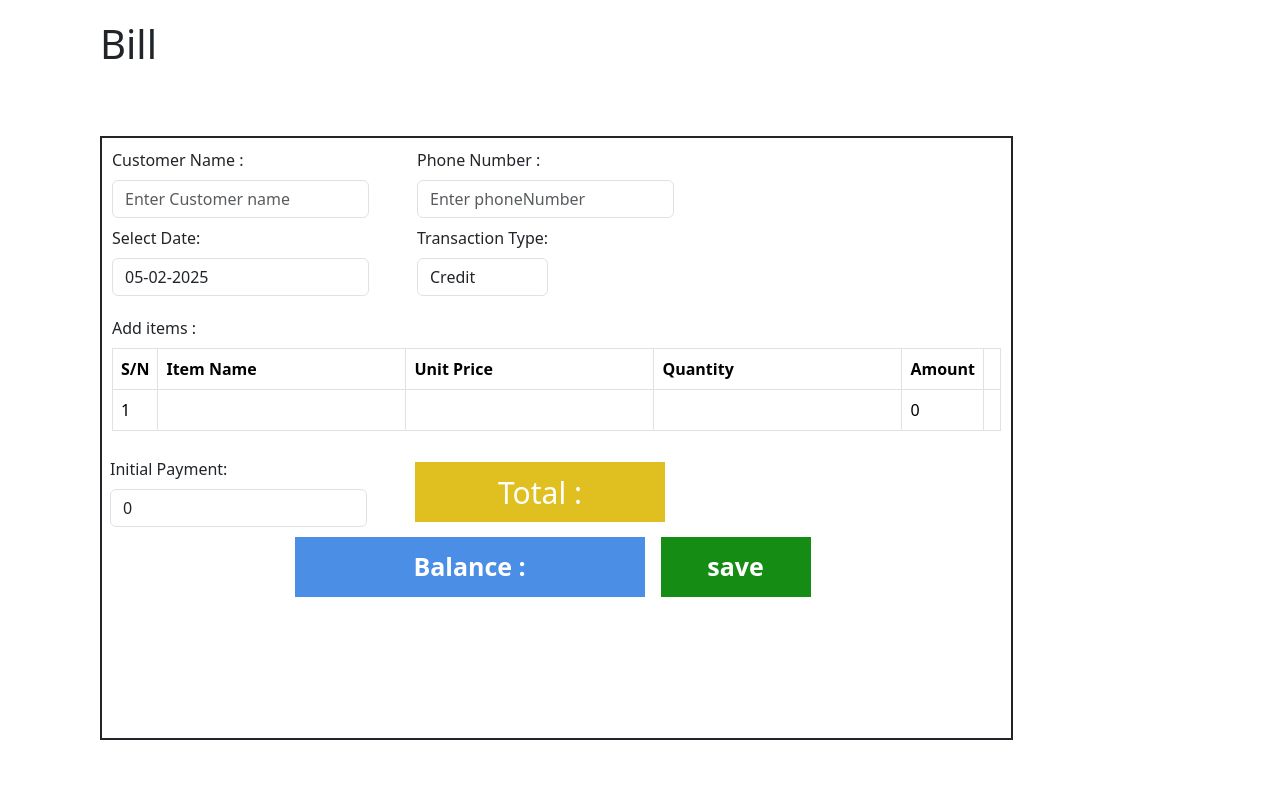
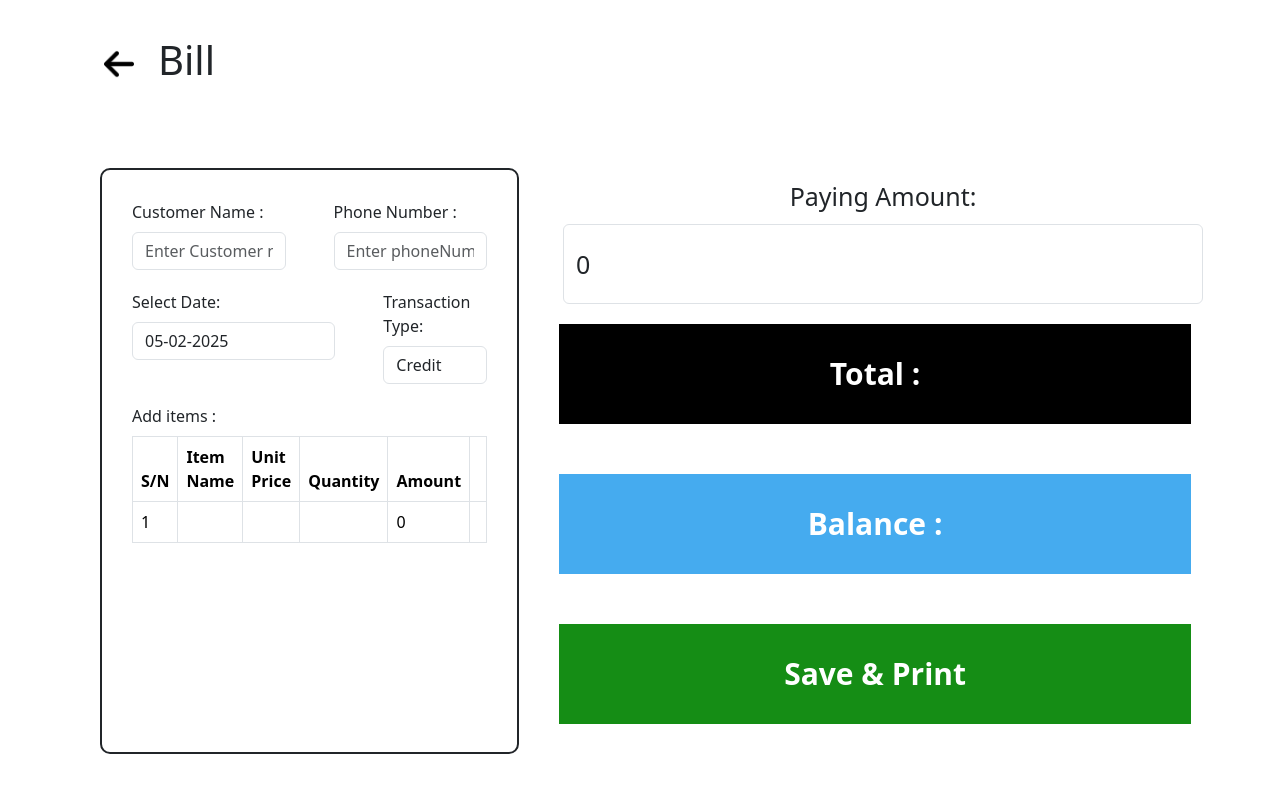
Before and after one commit to shahir-p/mill-app, a plain HTML site: page pages/bill.html in a window 1280 px wide. Drawn offline with nearby package versions, Linux system fonts and the light colour scheme.

Commit message:
bill bugs fix

```diff
--- a/pages/bill.html
+++ b/pages/bill.html
@@ -44,7 +44,7 @@
 
         .form-container {
             display: block;
-            padding: 10px;
+            padding: 30px;
             /* margin-top: 20px; */
         }
 
@@ -55,7 +55,9 @@
         }
 
         .billBox {
+
             border: 2px solid;
+            border-radius: 10px;
             margin: 20px;
         }
 
@@ -109,48 +111,86 @@
 
 
 
-        .TOTAL {
-            width: 350px;
-            height: 60px;
-            background-color: rgb(75, 142, 230);
-            color: white;
-            display: flex;
-            justify-content: center;
-            align-items: center;
-            font-size: 25px;
-            font-weight: bold;
-        }
+
 
         .print {
-            width: 150px;
-            height: 60px;
+            width: 100%;
+            height: 100%;
             background-color: rgb(21, 141, 21);
             color: white;
             display: flex;
             justify-content: center;
             align-items: center;
-            font-size: 25px;
+            font-size: 30px;
             font-weight: bold;
+            cursor: pointer;
+        }
+        .print:hover {
+
+            background-color: rgb(63, 149, 63);
+           color: white;
+
         }
 
         #creditFields {
             display: flex;
             align-items: center;
+            /* width: 100%;  width: 100%; */
             /* background-color: lightblue; */
 
+
+        }
+        #creditFields label{
+            font-size: 25px;
+        }
+        #initialPayment{
+            height: 80px;
+            width: 40rem;
+            font-size: 25px;
+
+        }
+        .TOTAL {
+            width: 100%;
+            height: 100%;
+            background-color: rgb(69, 171, 239);
+            color: white;
+            display: flex;
+            justify-content: center;
+            align-items: center;
+            font-size: 30px;
+            font-weight: bold;
         }
 
         .credTotal {
-            height: 60px;
-            width: 250px;
-            background-color: rgb(224, 192, 32);
+            height: 100%;
+            width:100%;
+            background-color: rgb(0, 0, 0);
             text-align: center;
             display: flex;
             align-items: center;
             justify-content: center;
             font-size: 30px;
             color: white;
+            font-weight: bold;
             /*   */
+        }
+        .valuesContainer{
+            flex-grow: 1;
+            /* height: 90vh; */
+            text-align: center;
+            padding-top: 30px;
+        }
+        .values{
+            height: 100px;
+           flex-grow: 1;
+            background-color: red;
+            display: flex;
+            flex-direction: column;
+            justify-content: space-between;
+            align-items:center;
+            margin: 20px;
+            margin-bottom: 50px;
+
         }
 
         /* Media Queries for Responsiveness */
@@ -192,7 +232,7 @@
     top: 20px;
     left: 50%;
     transform: translateX(-50%);
-    background-color: #007bff;
+    background-color: #3978de;
     color: white;
     padding: 10px 20px;
     border-radius: 5px;
@@ -202,13 +242,16 @@
         </div>
         <!-- Fixed billRow -->
 
-        <h1 class="head">Bill</h1>
+        <div class="d-flex align-items-center ms-5 p-3">
+            <img width="30px" height="30px" src="./icons/back.png" alt="" id="navigate">
+            <h1 class="ms-4">Bill</h1>
+        </div>
         <div class="homeBody">
             <!-- Form to add a new product -->
 
             <div class="billBox">
                 <div class="form-container " id="billForm">
-                    <div class="d-flex gap-0 column-gap-5 mb-1">
+                    <div class="d-flex gap-0 column-gap-5 mb-3 ">
                         <div class="mb-1">
                             <label for="customerName" class="form-label">Customer Name :</label>
                             <input type="text" class="form-control" id="customerNameName"
@@ -269,18 +312,7 @@
                     </table>
                 </div>
 
-                <div id="creditFields" class="gap-0 column-gap-5 ms-2 me-2">
-                    <div>
-                        <label for="initialPayment" class="form-label">Initial Payment:</label>
-                        <input type="number" id="initialPayment" class="form-control"
-                            placeholder="Enter Initial Payment">
 
-                    </div>
-                    <div id="balancePayable">
-                        <div class="credTotal">Total : <span id="credtotal"></span> </div>
-                        <!-- <strong>Total Amount:</strong>  -->
-                    </div>
-                </div>
 
                 <div class="save  " id="save" style="display: none;">
 
@@ -292,10 +324,8 @@
 
                 <div class=" save cerditsave" id="credit" style="display: flex;">
 
-                    <div class="TOTAL">
-                        Balance : <span id="balanceAmount"></span>
-                    </div>
-                    <div class="print ms-3 me-2" id="creditsave">save</div>
+
+
                 </div>
 
 
@@ -304,12 +334,23 @@
 
             </div>
 
-            <!-- <div class="preview-container" id="pdfPreview" style="display:block ;">
-                <h3>Preview</h3>
-                <div id="previewCustomerDetails"></div>
-                <table class="preview-table" id="previewTable"></table>
-                <div id="previewTotal"></div>
-            </div> -->
+            <div class="valuesContainer" id="values" >
+                <div id="creditFields" class="gap-0 column-gap-5 ms-4 me-2">
+                    <div>
+                        <label for="initialPayment" class="form-label">Paying Amount:</label>
+                        <input type="number" id="initialPayment" class="form-control"
+                            placeholder="Enter paying Amount">
+
+                    </div>
+
+                </div>
+                <div class="values"><div class="credTotal">Total : <span id="credtotal"></span> </div></div>
+                <div class="values"><div class="TOTAL">
+                    Balance : <span id="balanceAmount"></span>
+                </div></div>
+                <div class="values"><div class="print " id="creditsave">Save & Print</div></div>
+
+            </div>
 
 
         </div>
@@ -343,6 +384,10 @@
                     const phoneNumber = document.getElementById("phoneNumber").value.trim();
                     const date = document.getElementById("dateField").value.trim();
                     const transactionType = document.getElementById("transactionType").value;
+                    const initialPayment = document.getElementById("initialPayment").value;
+                    const totalAmount = parseFloat(document.getElementById("total").textContent || "0");
+
+
 
                     if (!customerName) {
                         showAlert("Customer name is required.", 2500);
@@ -379,6 +424,10 @@
                     if (!table || table.rows.length === 0) {
                         showAlert("Please add at least one item to the table.", 2500);
                         return;
+                    }
+                    if(initialPayment==totalAmount && transactionType==="credit"){
+                        showAlert("change Transaction Type",2500)
+                        return
                     }
 
                     // Check each row for completeness (Item Name, Unit Price, Quantity, Amount)
@@ -448,6 +497,7 @@
                     // Collect total, paid amount, and balance amount
                     const totalAmount = parseFloat(document.getElementById("total").textContent || "0");
                     const initialPayment = parseFloat(document.getElementById("initialPayment").value || "0");
+
                     const balanceAmount = parseFloat(document.getElementById("balanceAmount").textContent || "0");
 
                     // Get the local date and time
@@ -500,6 +550,11 @@
                     alertBox.style.display = "none";
                 }, duration);
             };
+            const navigate = document.getElementById("navigate");
+            navigate.addEventListener("click", () => {
+            window.location.href = './homePage.html';  // This will navigate to the homepage
+        });
+
             // Attach the validation and saving logic to the save button
             document.getElementById("creditsave").addEventListener("click", () => {
                 window.validateAndSaveTransaction();
@@ -791,6 +846,7 @@
 
             // const addItemButton = document.getElementById('addItemButton');
             const itemTable = document.getElementById('itemTable').querySelector('tbody');
+            maxrow=15
             let rowCount = 0;
 
             // Enable Add Item button only if the current row is complete
```
